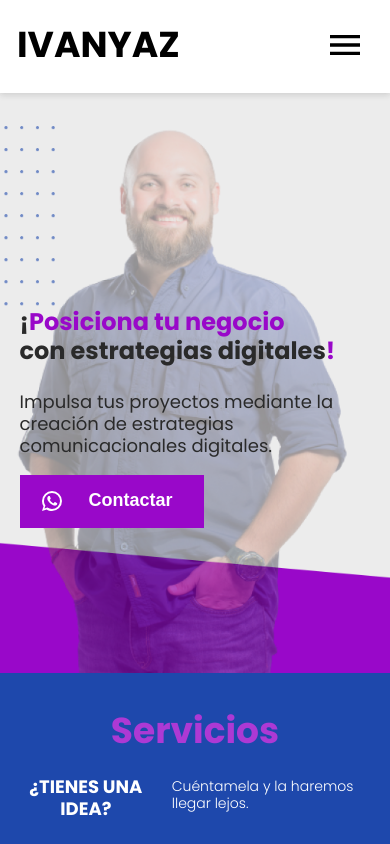
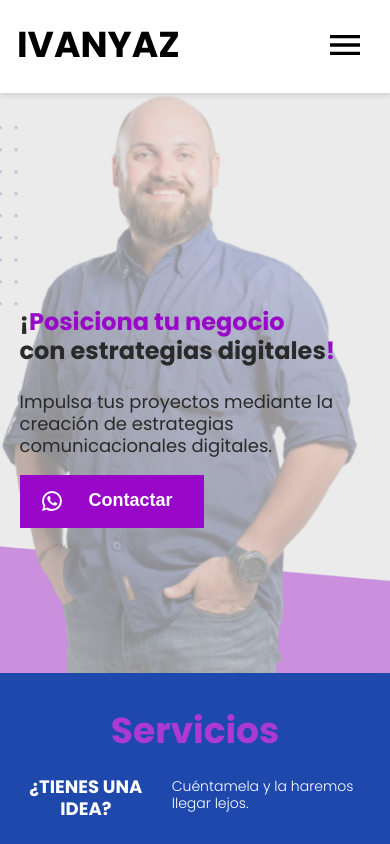
Before and after one commit to Miguelanggelo7/ivanyaz-landing-page, a Next.js app: page / in a window 390 px wide. Shown: the top 844 px of the page. Built offline with nearby package versions, Linux system fonts and the light colour scheme.

Commit message:
banner arreglado y efecto de proyects hover

```diff
--- a/components/Banner.js
+++ b/components/Banner.js
@@ -6,9 +6,6 @@ import WhatsAppIcon from "@mui/icons-material/WhatsApp";
 export default function Banner() {
   return (
     <div className={styles.container}>
-      <div className={styles.imgdeIvan}>
-        <Image src={ivanImg} className={styles.ivan} />
-      </div>
       <div className={styles.containerText}>
         <p className={styles.text}>
           ¡<span className={styles.textSpan}>Posiciona tu negocio</span>
--- a/styles/Banner.module.css
+++ b/styles/Banner.module.css
@@ -1,7 +1,7 @@
 .container {
   background-color: #ececec;
   width: 100%;
-  background-image: url("../public/bannerimg.jpg");
+  background-image: url("../public/banner2.png");
   height: 90vh;
   background-repeat: no-repeat;
   background-size: cover;
@@ -76,7 +76,8 @@
 
 @media (max-width: 1090px) {
   .container {
-    background-position: 10%;
+    background-position: 15%;
+    background-image: url("../public/banner3.png");
   }
 
   .imgdeIvan {
--- a/styles/Proyects.module.css
+++ b/styles/Proyects.module.css
@@ -29,9 +29,12 @@
 .proyects {
   background-color: #ffffff;
   width: fit-content;
+  transition: all .4s;
 }
 
 .proyects:hover {
+  cursor: pointer;
+  box-shadow: rgba(100, 100, 111, 0.2) 0px 7px 29px 0px;
 }
 
 .proyectName {
```
Also changed, not shown: public/banner2.png (added), public/banner3.png (added).
